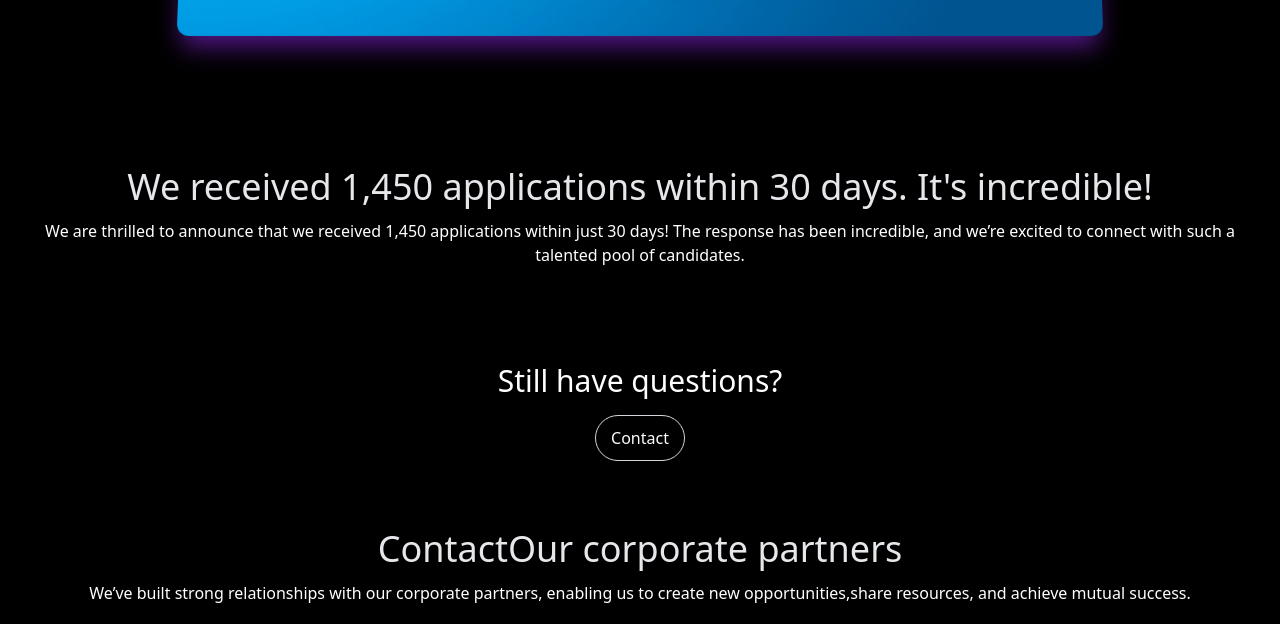
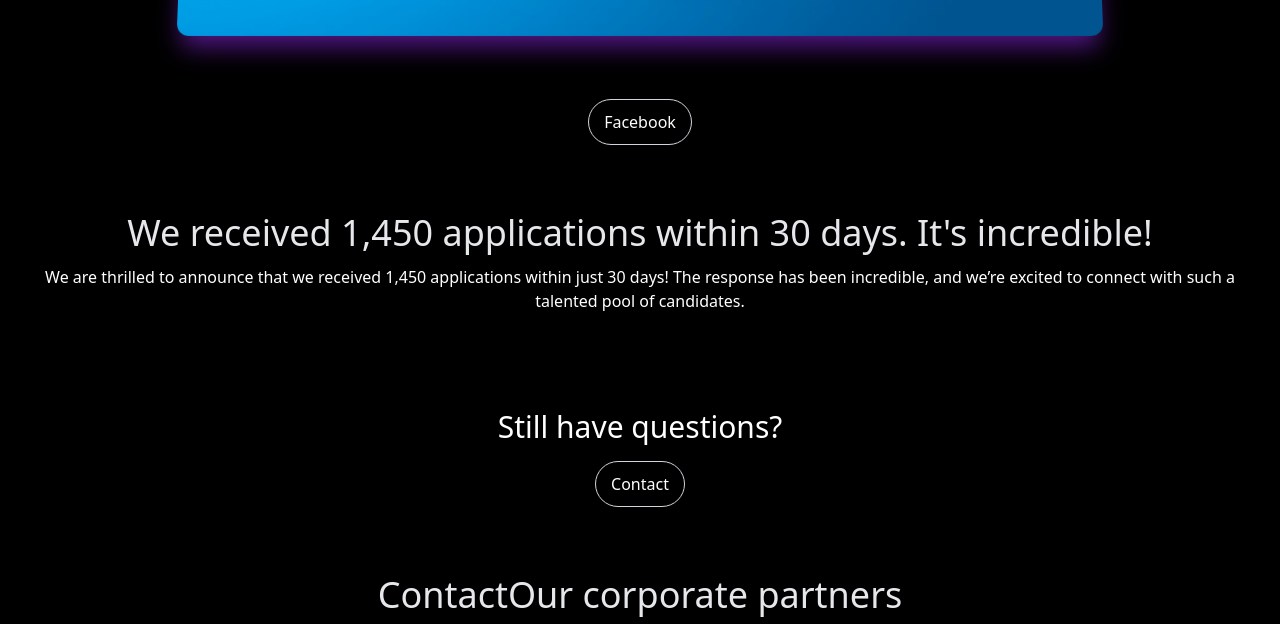
Before and after one commit to zwe-lwin-00/Next-Step, a website: page index.html in a window 1280 px wide. Shown: the part 5564-6188 px from the top of the page. Drawn offline with nearby package versions, Linux system fonts and the light colour scheme; a script that the page names is missing.

Commit message:
added the facebook link

```diff
--- a/index.html
+++ b/index.html
@@ -854,10 +854,22 @@
                     <div
                         class="hero-img-bg-grad tw-absolute tw-left-[20%] tw-top-5 tw-h-[200px] tw-w-[200px]"
                     ></div>
+
                 </div>
+
             </div>
+
+
+            <div class="tw-mt-1 tw-flex tw-flex-col tw-place-items-center tw-gap-4">
+                <a
+                    href="https://www.facebook.com/profile.php?id=61569553594957"
+                    class="btn !tw-rounded-full !tw-border-[1px] !tw-border-solid !tw-border-gray-300 !tw-bg-transparent tw-transition-colors tw-duration-[0.3s] tw-py-2 tw-px-6"
+                >
+                    Facebook
+                </a>
+            </div>
+
         </section>
-
 
 
         <section
@@ -885,7 +897,7 @@
                     Still have questions?
                 </div>
                 <a
-                    href="http://"
+                    href="#careers"
                     class="btn !tw-rounded-full !tw-border-[1px] !tw-border-solid !tw-border-gray-300 !tw-bg-transparent tw-transition-colors tw-duration-[0.3s]"
                 >
                     Contact
```
